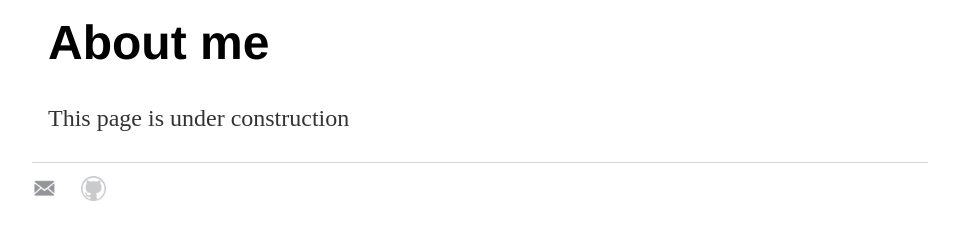
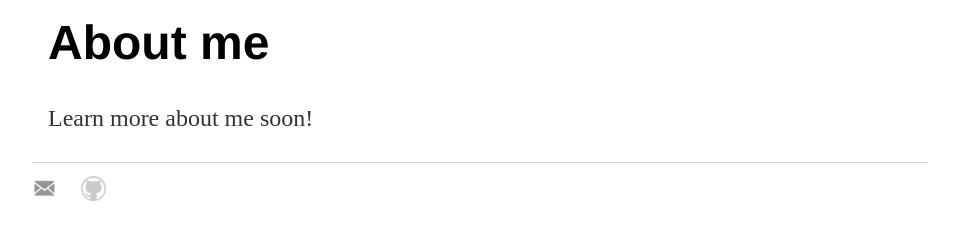
Before and after one commit to shrawan-thapa/shrawan-thapa.github.io, a Jekyll site: the page built from about/index.html, in a window 1280 px wide. Shown: the part 123-363 px from the top of the page, without its empty margins (160-1119 px from the left). Built offline with Jekyll 4.4.1, drawn with Linux system fonts in a browser that asks for light colours.

Commit message:
about page update

```diff
--- a/about/index.html
+++ b/about/index.html
@@ -4,4 +4,4 @@ title: About me
 ---
 
     <h1> {{ page.title }}</h1>
-    <p>This page is under construction</p>
+    <p>Learn more about me soon!</p>
```
